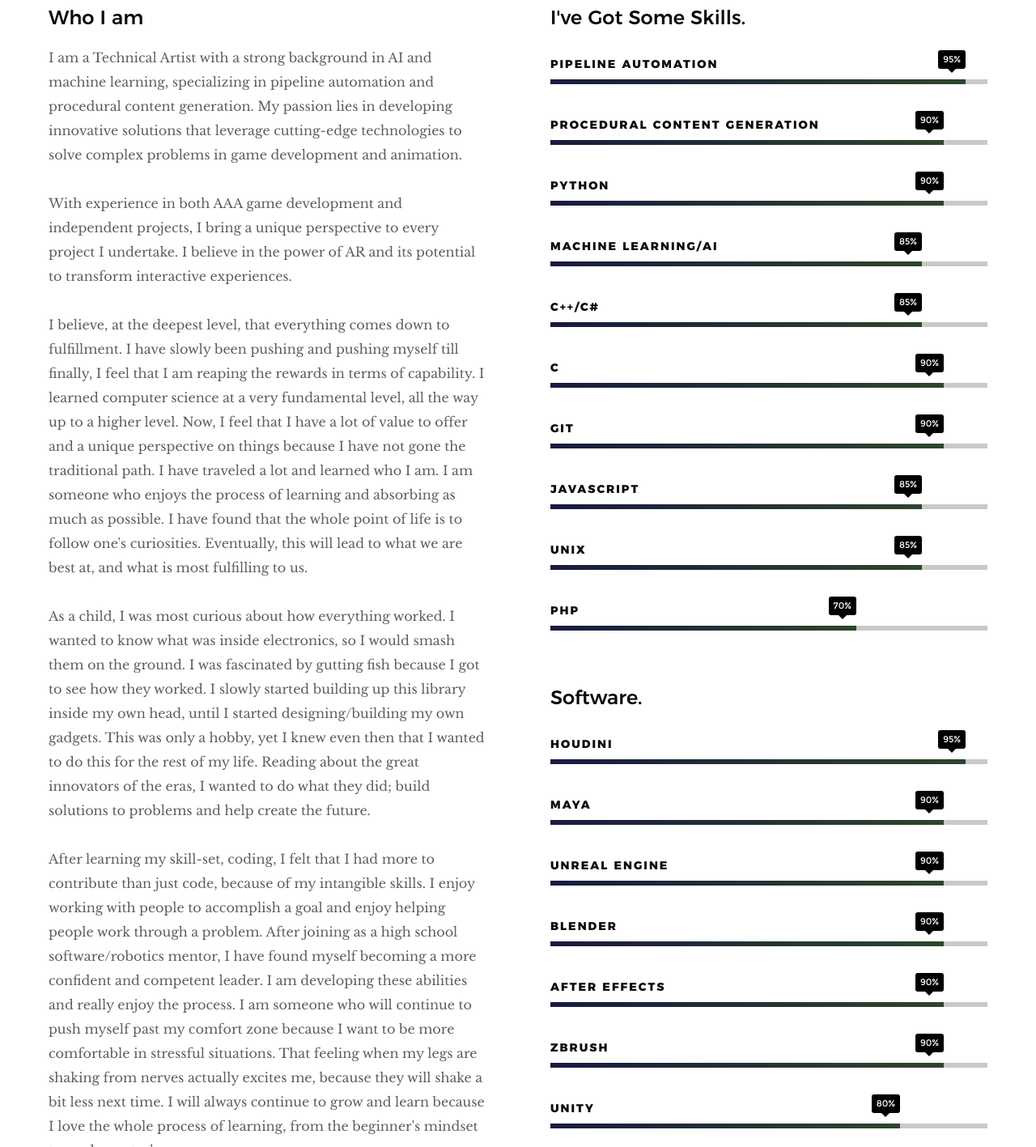
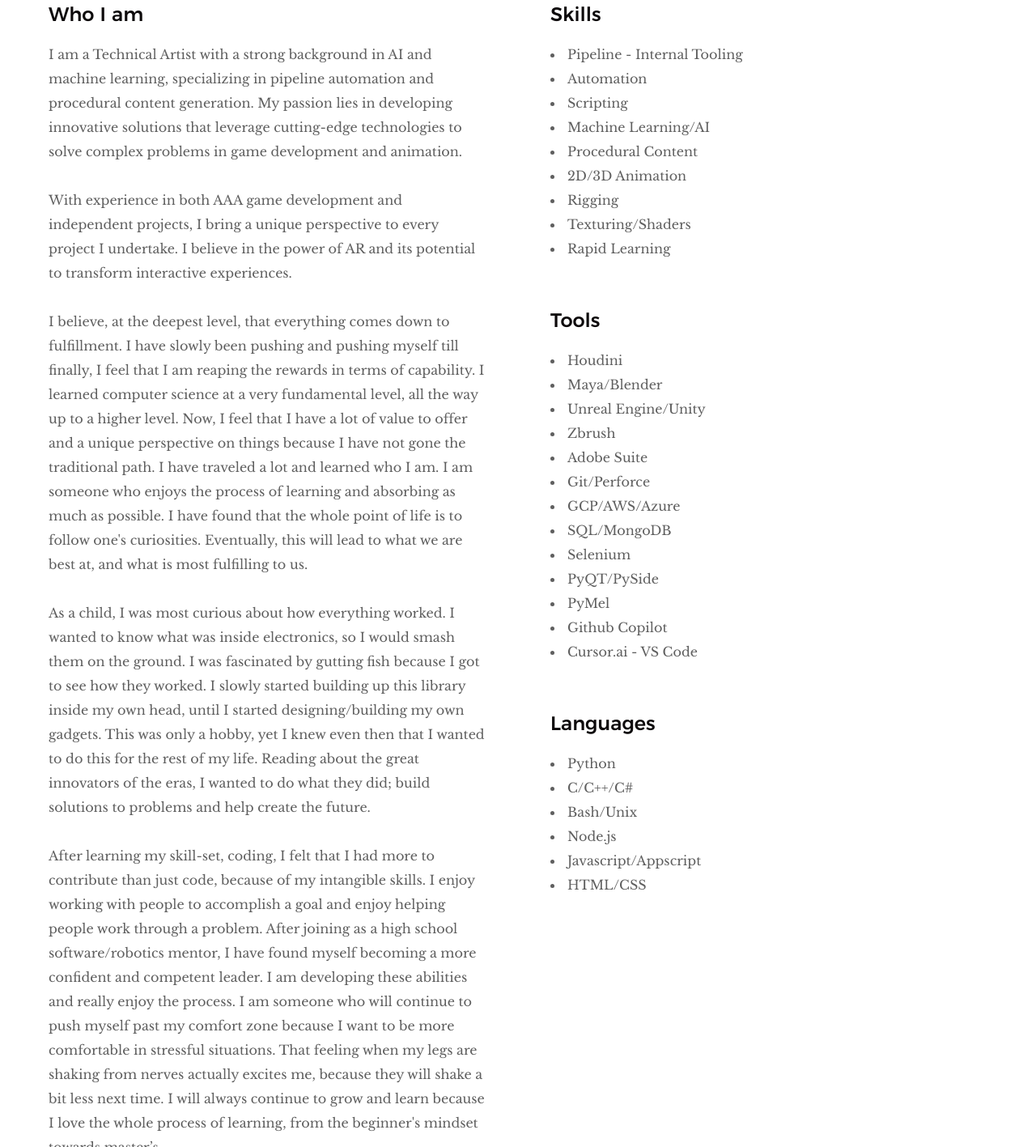
Before and after one commit to DStar1/techArt, a website: page index.html in a window 1280 px wide. Shown: the part 2177-3594 px from the top of the page at 81% size. Drawn offline with Linux system fonts and the light colour scheme.

Commit message:
Fixed youtube on mobile and updated skills/tools

```diff
--- a/index.html
+++ b/index.html
@@ -107,21 +107,23 @@
 
     <!-- Old vid -->
 <!-- src="https://www.youtube.com/embed/lbZAk-3-P3I" -->
-    <section id="demo" class="s-about target-section"></section>
+    <section id="demo" class="s-about target-section">
         <div style="background-color: rgb(255, 255, 255);">
             <div class="row narrow section-intro has-bottom-sep">
                 <h1>Demo Reel</h1>
                 <p>If browser doesn't support full screen, click on the top left to watch on YouTube</p>
-                <iframe width="840" height="475"
+                <div class="video-container" style="position: relative; padding-bottom: 56.25%; height: 0; overflow: hidden; max-width: 100%;">
+                    <iframe
+                        style="position: absolute; top: 0; left: 0; width: 100%; height: 100%;"
                         src="https://www.youtube.com/embed/UgwC0C00Ww4?si=zbKbDAvUg5od_9cs"
+                        title="Demo Reel"
                         allowfullscreen="allowfullscreen"
                         mozallowfullscreen="mozallowfullscreen"
                         msallowfullscreen="msallowfullscreen"
                         oallowfullscreen="oallowfullscreen"
                         webkitallowfullscreen="webkitallowfullscreen">
                     </iframe>
-                <!-- <iframe width="560" height="315" src="https://www.youtube.com/embed/UgwC0C00Ww4?si=zbKbDAvUg5od_9cs" title="YouTube video player" frameborder="0" allow="accelerometer; autoplay; clipboard-write; encrypted-media; gyroscope; picture-in-picture; web-share" referrerpolicy="strict-origin-when-cross-origin" allowfullscreen></iframe> -->
-
+                </div>
             </div>
         </div>
     </section> <!-- end s-home -->
@@ -157,89 +159,44 @@
             </div>
 
             <div class="col-six tab-full right">
-                <h3>I've Got Some Skills.</h3>
+                <h3>Skills</h3>
+                <ul>
+                    <li>Pipeline - Internal Tooling</li>
+                    <li>Automation</li>
+                    <li>Scripting</li>
+                    <li>Machine Learning/AI</li>
+                    <li>Procedural Content</li>
+                    <li>2D/3D Animation</li>
+                    <li>Rigging</li>
+                    <li>Texturing/Shaders</li>
+                    <li>Rapid Learning</li>
+                </ul>
 
-                <ul class="skill-bars">
-                    <li>
-                    <div class="progress percent95"><span>95%</span></div>
-                    <strong>Pipeline Automation</strong>
-                    </li>
-                    <li>
-                    <div class="progress percent90"><span>90%</span></div>
-                    <strong>Procedural Content Generation</strong>
-                    </li>
-                    <li>
-                    <div class="progress percent90"><span>90%</span></div>
-                    <strong>Python</strong>
-                    </li>
-                    <li>
-                    <div class="progress percent85"><span>85%</span></div>
-                    <strong>Machine Learning/AI</strong>
-                    </li>
-                    <li>
-                    <div class="progress percent85"><span>85%</span></div>
-                    <strong>C++/C#</strong>
-                    </li>
-                    <li>
-                    <div class="progress percent90"><span>90%</span></div>
-                    <strong>C</strong>
-                    </li>
-                    <li>
-                    <div class="progress percent90"><span>90%</span></div>
-                    <strong>Git</strong>
-                    </li>
-                    <li>
-                    <div class="progress percent85"><span>85%</span></div>
-                    <strong>Javascript</strong>
-                    </li>
-                    <li>
-                    <div class="progress percent85"><span>85%</span></div>
-                    <strong>Unix</strong>
-                    </li>
-                    <li>
-                    <div class="progress percent70"><span>70%</span></div>
-                    <strong>PHP</strong>
-                    </li>
+                <h3>Tools</h3>
+                <ul>
+                    <li>Houdini</li>
+                    <li>Maya/Blender</li>
+                    <li>Unreal Engine/Unity</li>
+                    <li>Zbrush</li>
+                    <li>Adobe Suite</li>
+                    <li>Git/Perforce</li>
+                    <li>GCP/AWS/Azure</li>
+                    <li>SQL/MongoDB</li>
+                    <li>Selenium</li>
+                    <li>PyQT/PySide</li>
+                    <li>PyMel</li>
+                    <li>Github Copilot</li>
+                    <li>Cursor.ai - VS Code</li>
                 </ul>
-                <h3>Software.</h3>
 
-                <ul class="skill-bars">
-                    <li>
-                    <div class="progress percent95"><span>95%</span></div>
-                    <strong>Houdini</strong>
-                    </li>
-                    <li>
-                    <div class="progress percent90"><span>90%</span></div>
-                    <strong>Maya</strong>
-                    </li>
-                    <li>
-                    <div class="progress percent90"><span>90%</span></div>
-                    <strong>Unreal Engine</strong>
-                    </li>
-                    <li>
-                    <div class="progress percent90"><span>90%</span></div>
-                    <strong>Blender</strong>
-                    </li>
-                    <li>
-                    <div class="progress percent90"><span>90%</span></div>
-                    <strong>After Effects</strong>
-                    </li>
-                    <li>
-                    <div class="progress percent90"><span>90%</span></div>
-                    <strong>Zbrush</strong>
-                    </li>
-                    <li>
-                    <div class="progress percent80"><span>80%</span></div>
-                    <strong>Unity</strong>
-                    </li>
-                    <li>
-                    <div class="progress percent80"><span>80%</span></div>
-                    <strong>Illustrator</strong>
-                    </li>
-                    <li>
-                    <div class="progress percent80"><span>80%</span></div>
-                    <strong>Photoshop</strong>
-                    </li>
+                <h3>Languages</h3>
+                <ul>
+                    <li>Python</li>
+                    <li>C/C++/C#</li>
+                    <li>Bash/Unix</li>
+                    <li>Node.js</li>
+                    <li>Javascript/Appscript</li>
+                    <li>HTML/CSS</li>
                 </ul>
             </div>
 
```
Lines whose indentation alone changed are shown as unchanged.
